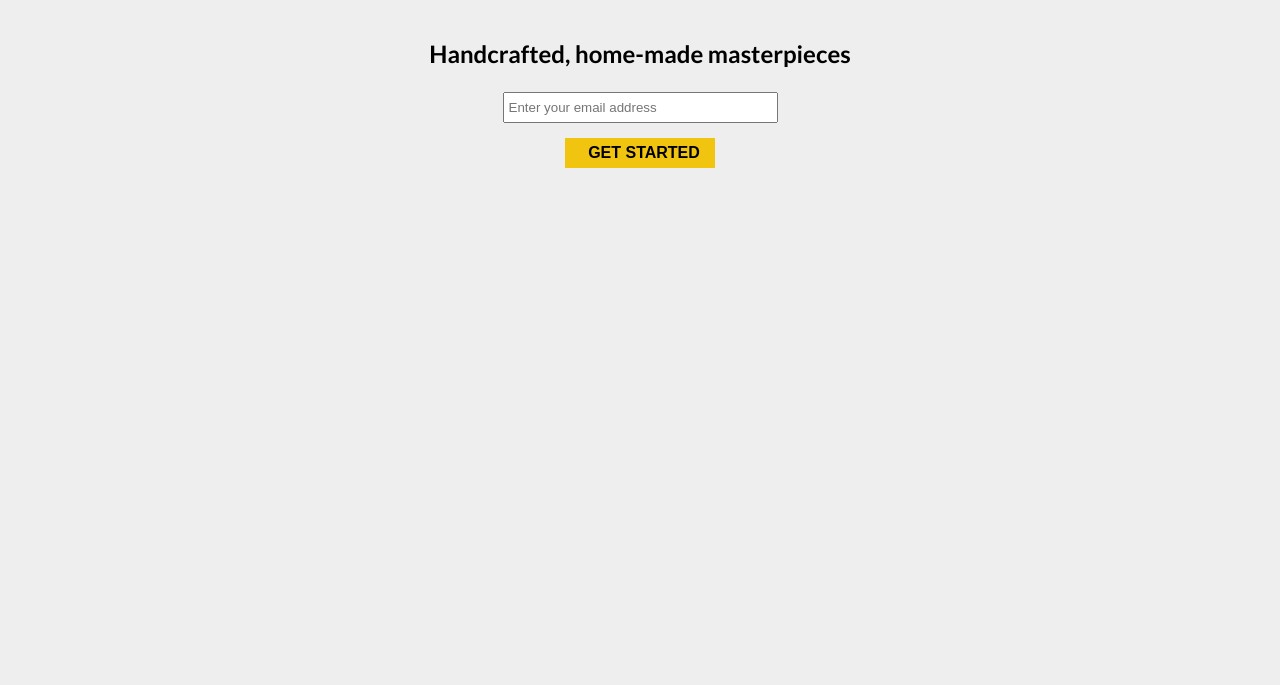
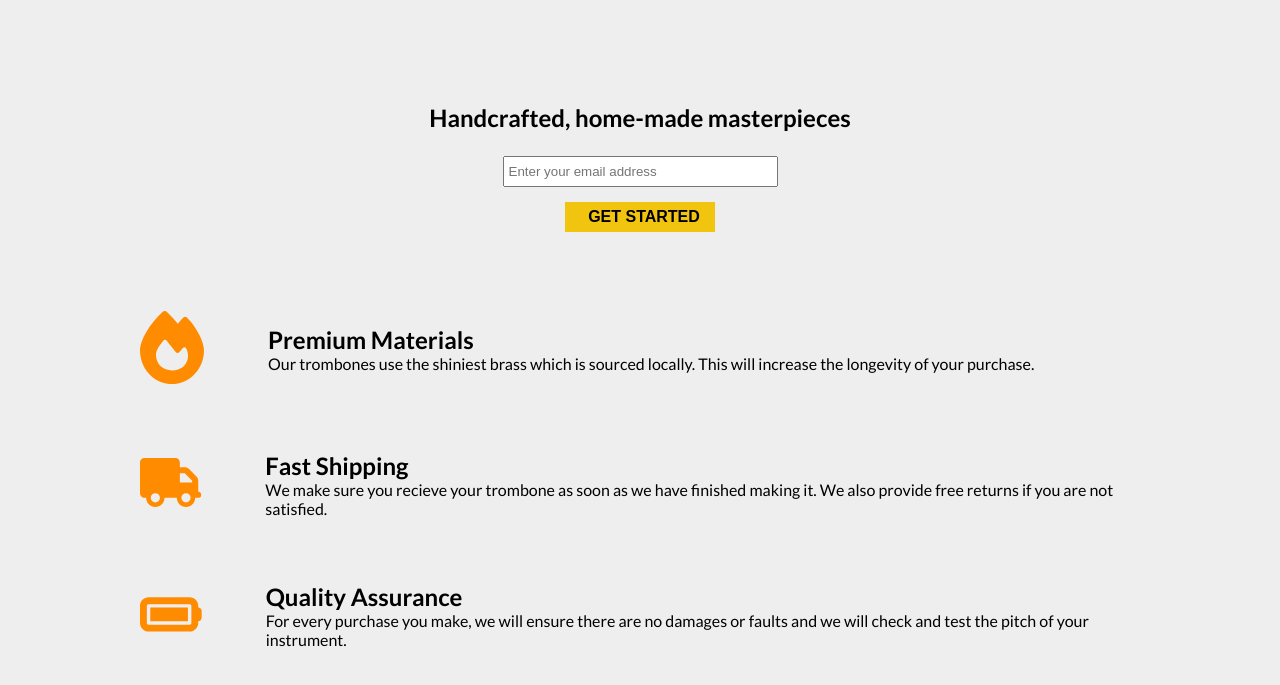
Before and after one commit to codingjogo/jogo-product-landing-page-FCC, a plain HTML site: page index.html in a window 1280 px wide. Shown: the part 75-760 px from the top of the page. Drawn offline with Linux system fonts and the light colour scheme.

Commit message:
feat: Add Features Section

```diff
--- a/index.html
+++ b/index.html
@@ -44,6 +44,46 @@
         </div>
       </div>
     </section>
+
+    <section class="features">
+      <div class="container">
+        <div class="features-content">
+          <div class="features-item">
+            <div class="icon">
+              <svg xmlns="http://www.w3.org/2000/svg" viewBox="0 0 448 512"><!--!Font Awesome Free 6.7.1 by @fontawesome - https://fontawesome.com License - https://fontawesome.com/license/free Copyright 2024 Fonticons, Inc.--><path d="M159.3 5.4c7.8-7.3 19.9-7.2 27.7 .1c27.6 25.9 53.5 53.8 77.7 84c11-14.4 23.5-30.1 37-42.9c7.9-7.4 20.1-7.4 28 .1c34.6 33 63.9 76.6 84.5 118c20.3 40.8 33.8 82.5 33.8 111.9C448 404.2 348.2 512 224 512C98.4 512 0 404.1 0 276.5c0-38.4 17.8-85.3 45.4-131.7C73.3 97.7 112.7 48.6 159.3 5.4zM225.7 416c25.3 0 47.7-7 68.8-21c42.1-29.4 53.4-88.2 28.1-134.4c-4.5-9-16-9.6-22.5-2l-25.2 29.3c-6.6 7.6-18.5 7.4-24.7-.5c-16.5-21-46-58.5-62.8-79.8c-6.3-8-18.3-8.1-24.7-.1c-33.8 42.5-50.8 69.3-50.8 99.4C112 375.4 162.6 416 225.7 416z"/></svg>
+            </div>
+
+            <div class="features-item-content">
+              <h2 class="heading-2">Premium Materials</h2>
+              <p>Our trombones use the shiniest brass which is sourced locally. This will increase the longevity of your purchase.</p>
+            </div>
+          </div>
+
+          <div class="features-item">
+            <div class="icon">
+              <svg xmlns="http://www.w3.org/2000/svg" viewBox="0 0 640 512"><!--!Font Awesome Free 6.7.1 by @fontawesome - https://fontawesome.com License - https://fontawesome.com/license/free Copyright 2024 Fonticons, Inc.--><path d="M48 0C21.5 0 0 21.5 0 48L0 368c0 26.5 21.5 48 48 48l16 0c0 53 43 96 96 96s96-43 96-96l128 0c0 53 43 96 96 96s96-43 96-96l32 0c17.7 0 32-14.3 32-32s-14.3-32-32-32l0-64 0-32 0-18.7c0-17-6.7-33.3-18.7-45.3L512 114.7c-12-12-28.3-18.7-45.3-18.7L416 96l0-48c0-26.5-21.5-48-48-48L48 0zM416 160l50.7 0L544 237.3l0 18.7-128 0 0-96zM112 416a48 48 0 1 1 96 0 48 48 0 1 1 -96 0zm368-48a48 48 0 1 1 0 96 48 48 0 1 1 0-96z"/></svg>
+            </div>
+
+            <div class="features-item-content">
+              <h2 class="heading-2">Fast Shipping</h2>
+              <p>We make sure you recieve your trombone as soon as we have finished making it. We also provide free returns if you are not satisfied.</p>
+            </div>
+          </div>
+
+          <div class="features-item">
+            <div class="icon">
+              <svg xmlns="http://www.w3.org/2000/svg" viewBox="0 0 576 512"><!--!Font Awesome Free 6.7.1 by @fontawesome - https://fontawesome.com License - https://fontawesome.com/license/free Copyright 2024 Fonticons, Inc.--><path d="M464 160c8.8 0 16 7.2 16 16l0 160c0 8.8-7.2 16-16 16L80 352c-8.8 0-16-7.2-16-16l0-160c0-8.8 7.2-16 16-16l384 0zM80 96C35.8 96 0 131.8 0 176L0 336c0 44.2 35.8 80 80 80l384 0c44.2 0 80-35.8 80-80l0-16c17.7 0 32-14.3 32-32l0-64c0-17.7-14.3-32-32-32l0-16c0-44.2-35.8-80-80-80L80 96zm368 96L96 192l0 128 352 0 0-128z"/></svg>
+            </div>
+
+            <div class="features-item-content">
+              <h2 class="heading-2">Quality Assurance
+              </h2>
+              <p>For every purchase you make, we will ensure there are no damages or faults and we will check and test the pitch of your instrument.</p>
+            </div>
+          </div>
+        </div>
+      </div>
+    </section>
   </main>
 
   <footer></footer>
--- a/styles.css
+++ b/styles.css
@@ -23,6 +23,11 @@ ul {
 a {
   color: initial;
   text-decoration: none;
+}
+
+section {
+  max-width: 1000px;
+  margin: 64px auto;
 }
 
 /* Typography */
@@ -129,3 +134,21 @@ a {
 .hero-button h5 {
   font-weight: 900;
 }
+
+/* Features Section */
+.features-content {
+  display: grid;
+  gap: 64px;
+}
+.features-item {
+  display: flex;
+  align-items: center;
+  gap: 64px;
+}
+.features-item .icon {
+  width: 64px;
+  height: auto;
+}
+.features-item .icon svg {
+  fill: darkorange;
+}
```
